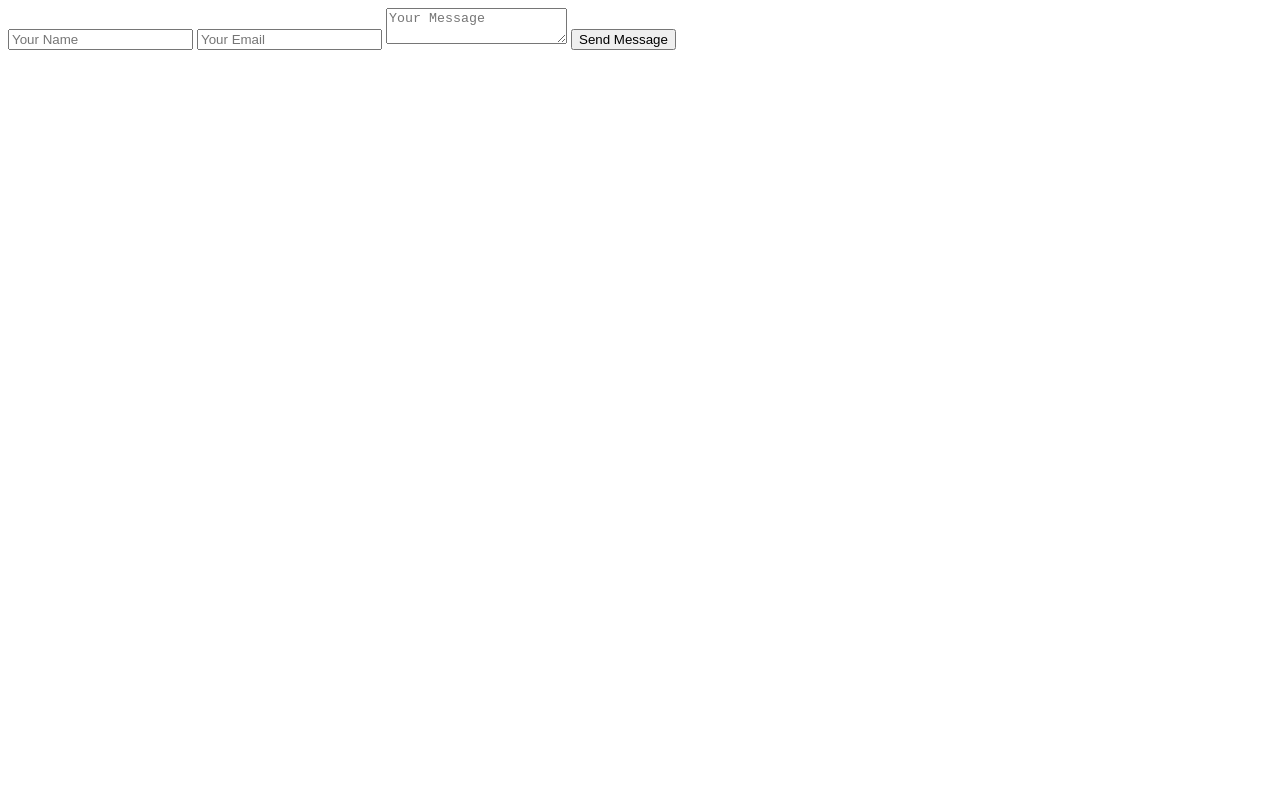
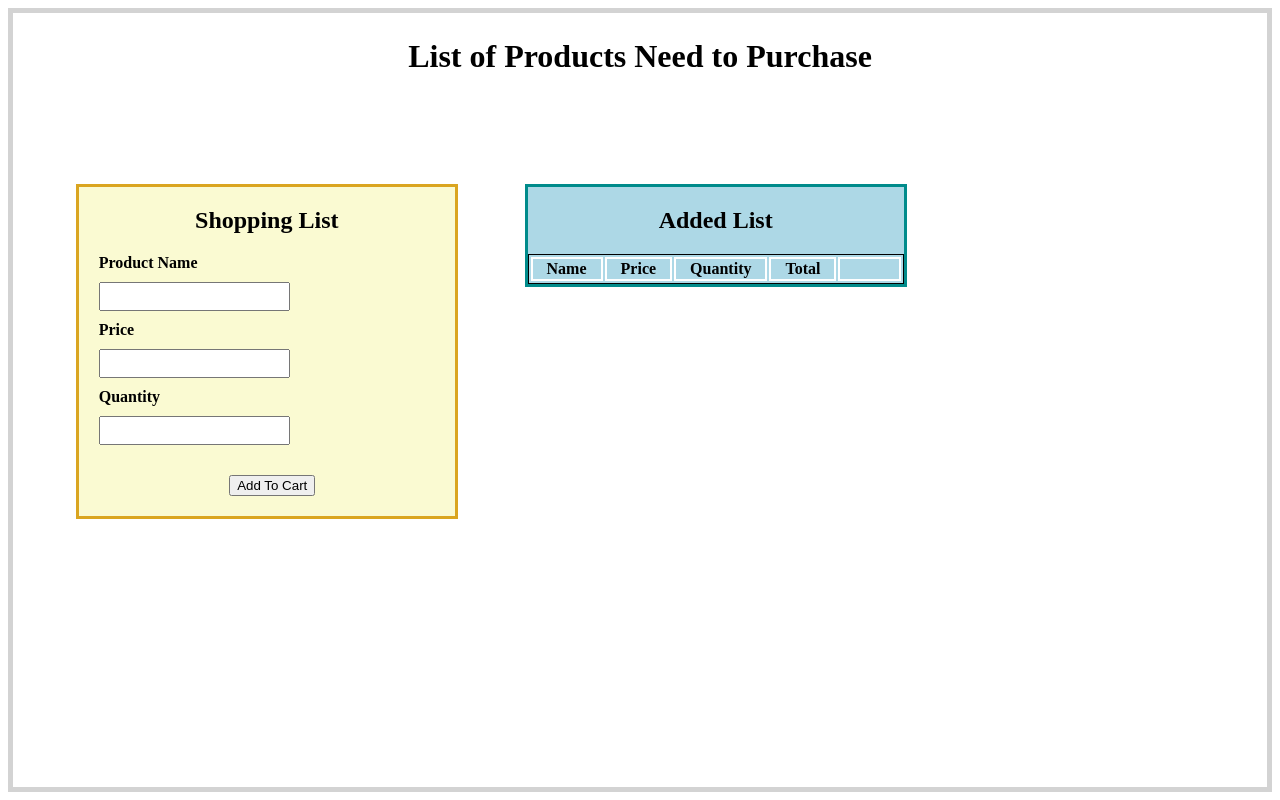
Before and after one commit to allvinjoshi99/Module_1_Assessment, a plain HTML site: page index.html in a window 1280 px wide. Drawn offline with Linux system fonts and the light colour scheme.

Commit message:
index.html

```diff
--- a/index.html
+++ b/index.html
@@ -1,31 +1,120 @@
-<form>
-    <input type="text" id="name" placeholder="Your Name">
-    <input type="email" id="email" placeholder="Your Email">
-    <textarea id="message" placeholder="Your Message"></textarea>
+<html>
+    <head>
+        <title>Groceries List</title>
+    </head>
+    <body>
+        <h1>List of Products Need to Purchase</h1>
+        <div class="add">
+            <h2>Shopping List</h2>
+            <div>
+                <label for="Product">Product Name</label>
+                <input type="text" id="Product">
+                <label for="Price">Price</label>
+                <input type="text" id="Price">
+                <label for="Quantity">Quantity</label>
+                <input type="text" id="Quantity">
+            </div>
+            <button id="btn">Add To Cart</button>
+        </div>
+        <div class="list">
+            <h2>Added List</h2>
+            <table id="adddata">
+                <tr>
+                    <th>Name</th>
+                    <th>Price</th>
+                    <th>Quantity</th>
+                    <th>Total</th>
+                    <th></th>
+                </tr>
+            </table>
+        </div>
+    </body>
+</html>
 
-    <button type="button" onclick="sendEmail()">
-        Send Message
-    </button>
-</form>
+<style>
+    body{
+        border: 5px solid lightgray;
+    }
+    h1{
+        text-align: center;
+        padding: 2%;
+    }
+    .add{
+        width: 30%;
+        text-align: left;
+        margin-left: 5%;
+        margin-top: 5%;
+        background-color: lightgoldenrodyellow;
+        display: inline-block;
+        font-weight: bolder;
+        border: 3px solid goldenrod;
+    }
+    label{
+        margin-left: 20px;
+    }
+    input{
+        display: block;
+        margin-top: 10px;
+        margin-bottom: 10px;
+        padding: 5px;
+        margin-left: 20px;
+    }
+    .add h2{
+        text-align: center;
+    }
+    .add button{
+        margin-left: 40%;
+        margin-top: 20px;
+        margin-bottom: 20px;
+    }
+    .list{
+        display: inline-block;
+        vertical-align: top;
+        background-color: lightblue;
+        width: 30%;
+        margin-top: 5%;
+        margin-left: 5%;
+        text-align: center;
+        border: 3px solid darkcyan;
+    }
+    .list table{
+        margin: auto;
+        border: 1px solid black;
+
+    }
+    th,td{
+        width: 10%;
+        border: 2px solid white;
+        text-align: center;
+        margin: auto;
+    }
+</style>
 
 <script>
-function sendEmail() {
+    var Product1=document.getElementById("Product")
+    var Price1=document.getElementById("Price")
+    var Quantity1=document.getElementById("Quantity")
 
-    const name = document.getElementById("name").value;
-    const email = document.getElementById("email").value;
-    const message = document.getElementById("message").value;
+    var btn=document.getElementById("btn")
 
-    const subject = encodeURIComponent("Message from my portfolio");
+    var adddata=document.getElementById("adddata")
 
-    const body = encodeURIComponent(
-        "Name: " + name + "\n" +
-        "Email: " + email + "\n\n" +
-        "Message:\n" + message
-    );
+    var id=0
+    btn.addEventListener('click',()=>{
 
-    window.location.href =
-        "mailto:YOUR_EMAIL@gmail.com" +
-        "?subject=" + subject +
-        "&body=" + body;
-}
+        var total=Number(Price1.value)*Number(Quantity1.value)
+        var tr=document.createElement("tr")
+        tr.id=id
+        tr.innerHTML=`<td>${Product1.value}</td>`+`<td>${Price1.value}</td>`+`<td>${Quantity1.value}</td>`+`<td>${total}</td>`+`<button id="${id}">X</button>`
+        adddata.append(tr)
+        id=id+1
+
+    })
+    adddata.addEventListener('click',(event)=>{
+        console.log(event.target.id)
+        if(event.target.id!=undefined || event.target.id==""){
+            adddata.deleteRow(Number(event.target.id))
+        }
+
+    })
 </script>
```
